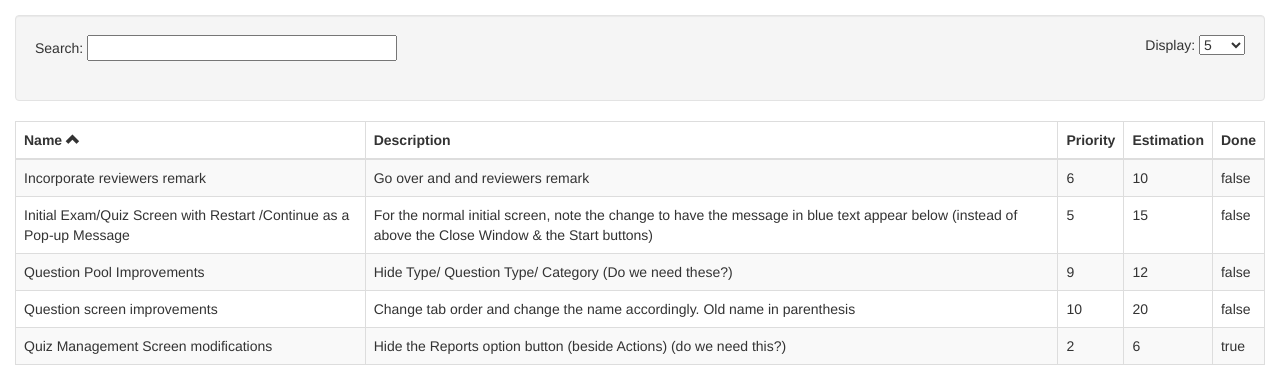
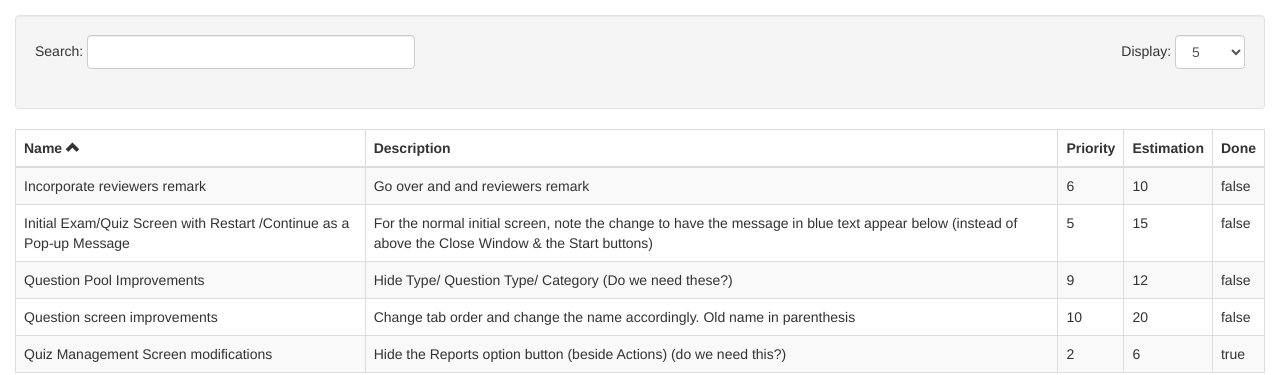
Before and after one commit to rezerford/angular-table, a website: page index.html in a window 1280 px wide. Drawn offline with Linux system fonts and the light colour scheme; some packages are replaced by stand-ins of ours; a script that the page names is missing.

Commit message:
add bootstrap class for input

```diff
--- a/index.html
+++ b/index.html
@@ -22,20 +22,21 @@
 <body ng-controller="TaskListCtrl">
 <div class="container-fluid">
   <div class="row">
+  	<form class="form-inline">
 	    <div class="well">
 	      <!--Sidebar content-->
 		  <div class="pull-left">
-      	Search: <input ng-model="criteria" ng-keydown="changePagination()" size="35">
+	      	Search: <input ng-model="criteria" ng-keydown="changePagination()" size="35" class="form-control">
 	      </div>
 	      <div class="pull-right">
 	      	Display:
-      	<select ng-model="pageSize" ng-change="selectDisplay()">
+	      	<select ng-model="pageSize" ng-change="selectDisplay()" class="form-control">
 				<option ng-repeat="itemsAmount in [5,10,15,20,25,30,35,40,45,50,100]" value="{{itemsAmount}}" ng-selected="pageSize === itemsAmount">{{itemsAmount}}</option>
 	      	</select>
 	      </div>
 	      <div style="clear:both"><br/></div>
 	    </div>
-
+	</form>
     <div>
       <!--Body content-->
 		<table class="table table-bordered table-striped">
```
Lines whose indentation alone changed are shown as unchanged.
